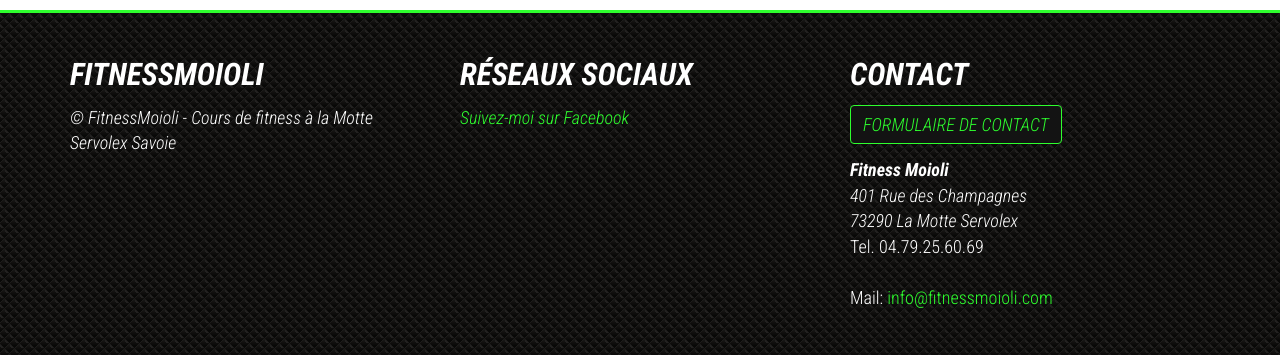
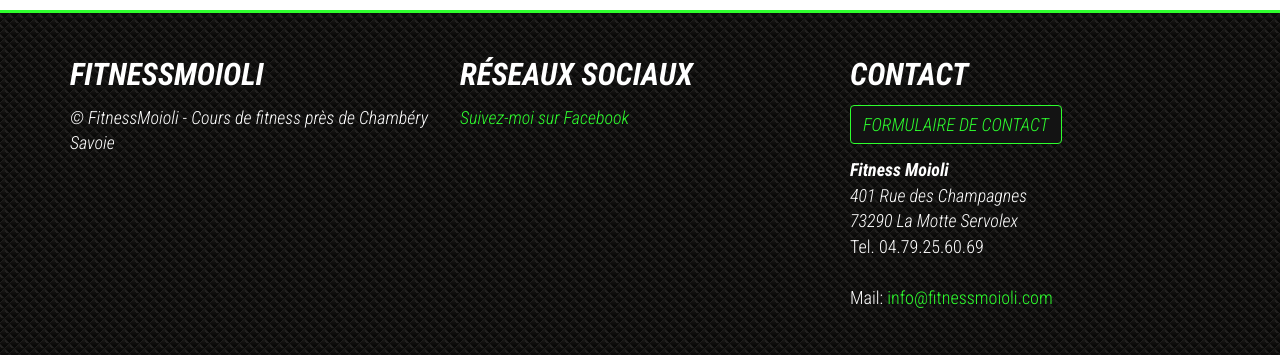
Before and after one commit to pgiraud/fitnessmoioli, a Jekyll site: the page built from pages/tarifs.md, in a window 1280 px wide. Shown: the part 526-883 px from the top of the page. Built offline with Jekyll 4.4.1, drawn with Linux system fonts in a browser that asks for light colours; nearby versions of some CDN libraries.

Commit message:
Chambéry in footer

```diff
--- a/_includes/footer.html
+++ b/_includes/footer.html
@@ -6,7 +6,7 @@
           FitnessMoioli
         </h3>
         <p>
-          &copy; FitnessMoioli - Cours de fitness à la Motte Servolex Savoie
+          &copy; FitnessMoioli - Cours de fitness près de Chambéry Savoie
         </p>
       </div>
       <div class="col-sm-4">
```
